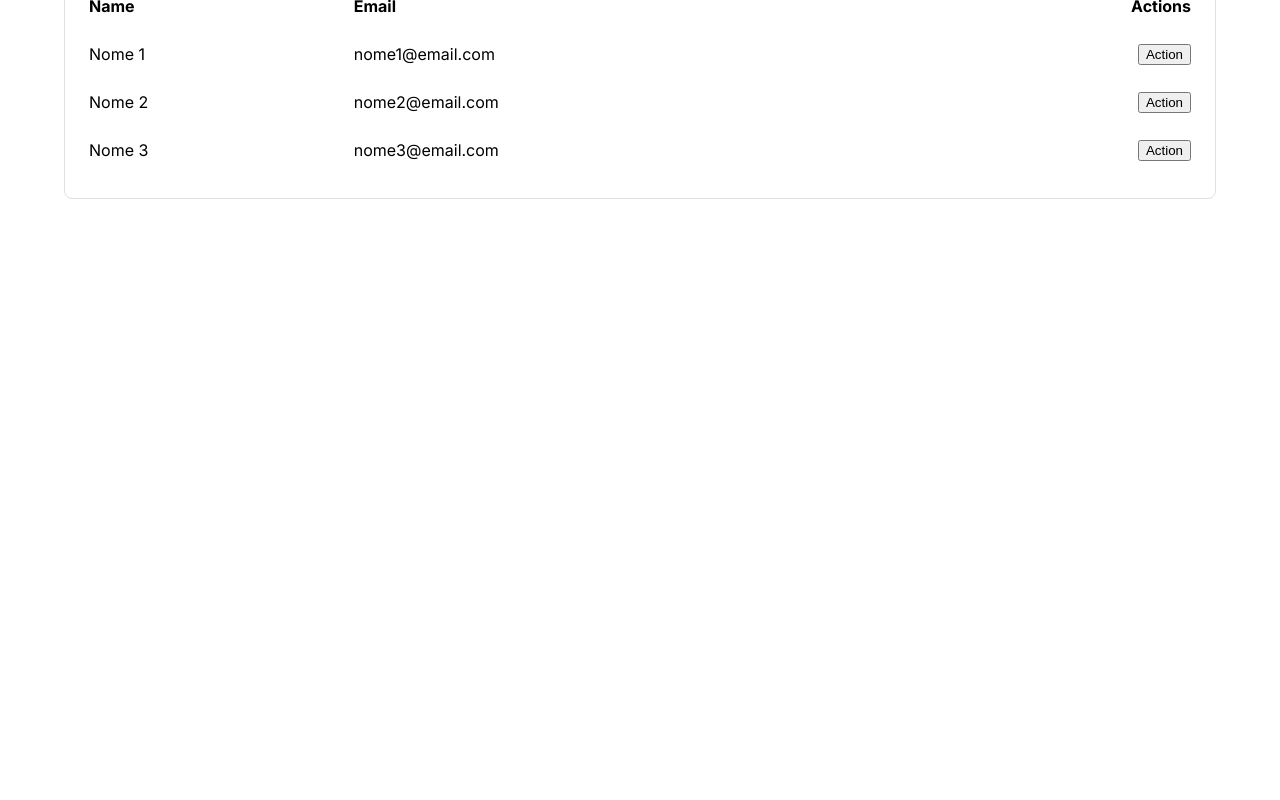
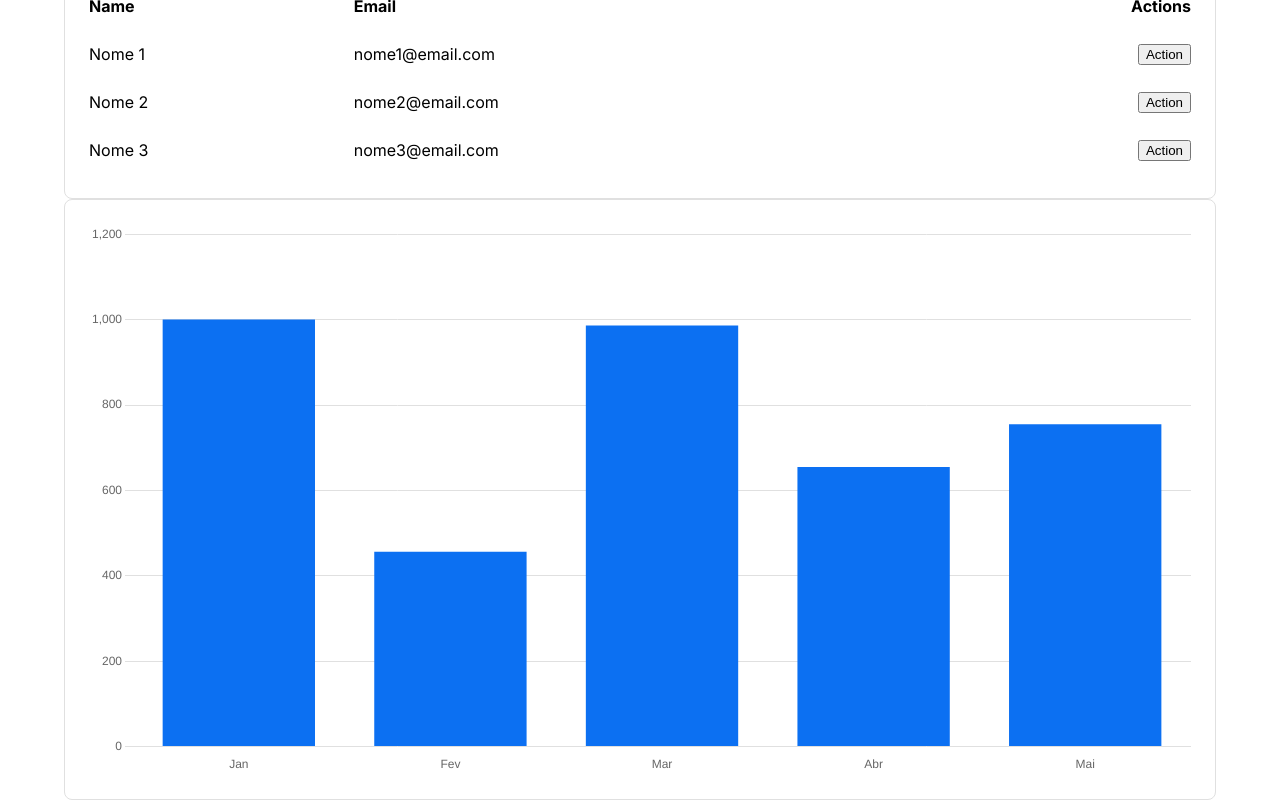
Before and after one commit to windsormontezuma/dnc-sales-dashboard-windsor, a React (Vite) app: page /home in a window 1280 px wide. Shown: the part 481-1281 px from the top of the page. Before the commit the page ends 800 px from the top, so only its background shows below. Built offline with nearby package versions, Linux system fonts and the light colour scheme.

Commit message:
Feat: Chart Component

```diff
--- a/package.json
+++ b/package.json
@@ -14,7 +14,9 @@
     "@emotion/styled": "^11.14.1",
     "@mui/material": "^7.3.5",
     "@types/styled-components": "^5.1.35",
+    "chart.js": "^4.5.1",
     "react": "^19.1.1",
+    "react-chartjs-2": "^5.3.1",
     "react-dom": "^19.1.1",
     "react-router-dom": "^7.9.5",
     "styled-components": "^6.1.19"
--- /dev/null
+++ b/src/components/CustomChart.tsx
@@ -0,0 +1,82 @@
+import { useTheme } from 'styled-components'
+import {
+  Chart as ChartJS,
+  CategoryScale,
+  LinearScale,
+  BarElement,
+  PointElement,
+  LineElement,
+  Title,
+  Tooltip,
+  Legend,
+} from 'chart.js'
+import { Line } from 'react-chartjs-2'
+import { Bar } from 'react-chartjs-2'
+import type { CustomChartProps, Theme } from '@/types'
+
+ChartJS.register(
+  CategoryScale,
+  LinearScale,
+  BarElement,
+  PointElement,
+  LineElement,
+  Title,
+  Tooltip,
+  Legend
+)
+
+function CustomChart(props: CustomChartProps) {
+  const { data, labels, type } = props
+  const theme = useTheme() as unknown as Theme
+  const options = {
+    responsive: true,
+    scaleShowVerticalLines: false,
+    scales: {
+      x: {
+        border: {
+          display: false,
+        },
+        grid: {
+          display: false,
+        },
+        ticks: {
+          color: theme?.typographies.subtitle,
+        },
+      },
+      y: {
+        border: {
+          display: false,
+        },
+        grid: {
+          color: theme?.appDefaultStroke,
+        },
+        ticks: {
+          color: theme?.typographies.subtitle,
+        },
+      },
+    },
+    plugins: {
+      legend: {
+        display: false,
+      },
+    },
+  }
+  const chartData = {
+    labels,
+    datasets: [
+      {
+        data,
+        borderColor: 'rgb(12,112,242)',
+        backgroundColor: 'rgba(12,112,242,1)',
+      },
+    ],
+  }
+  return type === 'bar' ? (
+    <Bar options={options} data={chartData} />
+  ) : (
+    <Line options={options} data={chartData} />
+  )
+  return <></>
+}
+
+export default CustomChart
--- a/src/components/index.ts
+++ b/src/components/index.ts
@@ -8,3 +8,4 @@
 export { default as Header } from './Header'
 export { default as AvatarsList } from './AvatarList'
 export { default as CustomTable } from './CustomTable'
+export { default as CustomChart } from './CustomChart'
--- a/src/pages/Home.tsx
+++ b/src/pages/Home.tsx
@@ -1,4 +1,10 @@
-import { AvatarsList, CardComponent, CustomTable, Header } from '@/components'
+import {
+  AvatarsList,
+  CardComponent,
+  CustomChart,
+  CustomTable,
+  Header,
+} from '@/components'
 import { Container } from '@mui/material'
 import { currencyConverter } from '@/utils'
 
@@ -12,12 +18,12 @@
     {
       avatar: '/dnc-avatar.svg',
       name: 'Nome Sobrenome 2 ',
-      subtitle:  currencyConverter(4338.67),
+      subtitle: currencyConverter(4338.67),
     },
     {
       avatar: '/dnc-avatar.svg',
       name: 'Nome Sobrenome 3 ',
-      subtitle:  currencyConverter(2265.52),
+      subtitle: currencyConverter(2265.52),
     },
   ]
 
@@ -27,18 +33,18 @@
       [
         <span>Nome 1</span>,
         <span>nome1@email.com</span>,
-        <button>Action</button>
+        <button>Action</button>,
       ],
       [
         <span>Nome 2</span>,
         <span>nome2@email.com</span>,
-        <button>Action</button>
+        <button>Action</button>,
       ],
       [
         <span>Nome 3</span>,
         <span>nome3@email.com</span>,
-        <button>Action</button>
-      ]
+        <button>Action</button>,
+      ],
     ],
   }
   return (
@@ -50,7 +56,17 @@
           <AvatarsList listData={mockListData} />
         </CardComponent>
         <CardComponent>
-          <CustomTable headers={mockTableData.headers} rows={mockTableData.rows}/>
+          <CustomTable
+            headers={mockTableData.headers}
+            rows={mockTableData.rows}
+          />
+        </CardComponent>
+        <CardComponent>
+          <CustomChart
+            labels={['Jan', 'Fev', 'Mar', 'Abr', 'Mai']}
+            data={[1000.12, 456.54, 986.32, 654.89, 754.89, 354.89]}
+            type="bar"
+          />
         </CardComponent>
       </Container>
     </>
--- /dev/null
+++ b/src/types/customChart.d.ts
@@ -0,0 +1,5 @@
+export interface CustomChartProps {
+    labels: string[];
+    data: number[];
+    type: 'line' | 'bar'
+}
--- a/src/types/index.ts
+++ b/src/types/index.ts
@@ -1,4 +1,5 @@
 export * from './avatarsList.d'
+export * from './customChart.d'
 export * from './customTable.d'
 export * from './theme.d'
 export * from './typographies.d'
```
Also changed, not shown: 1 other file (tests, documents, lock files or other folders).
